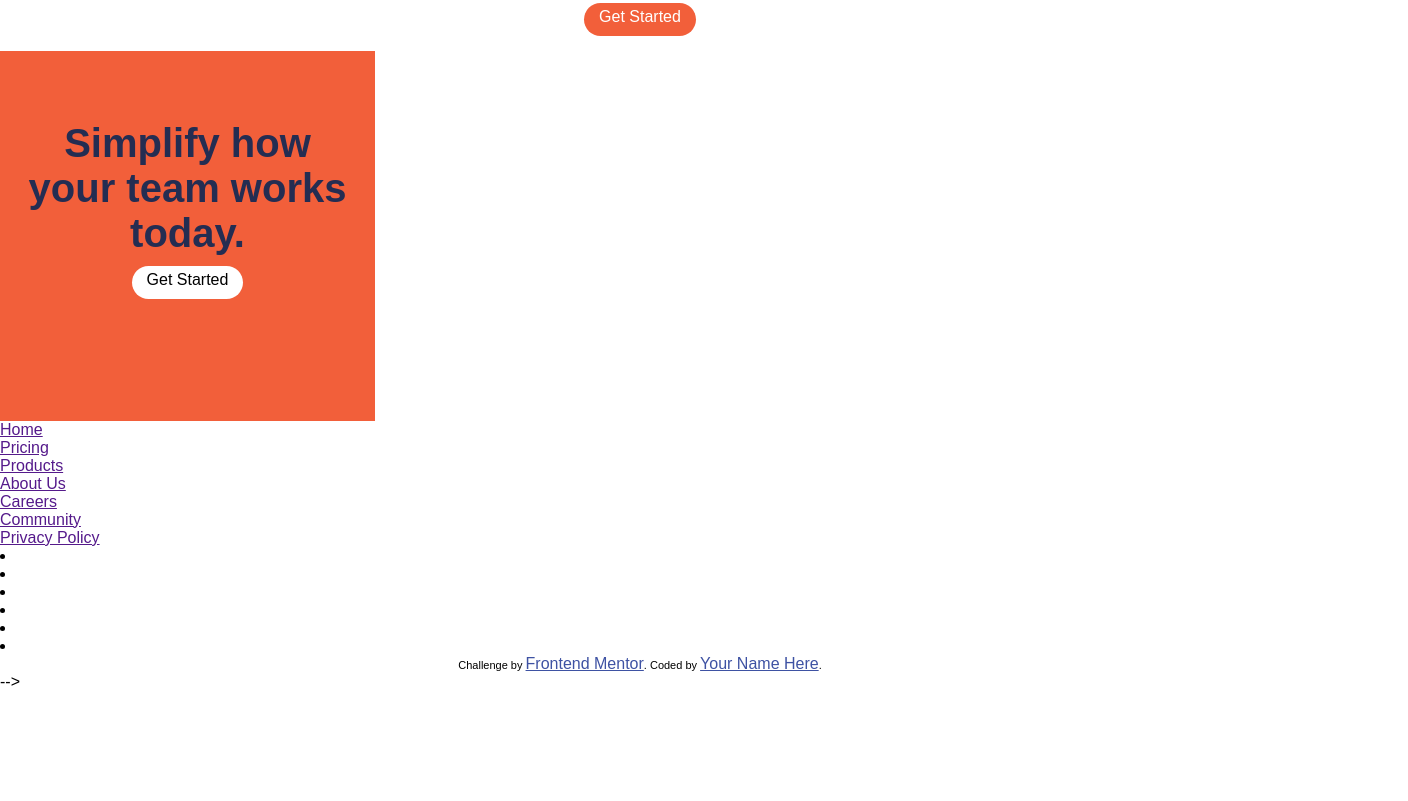
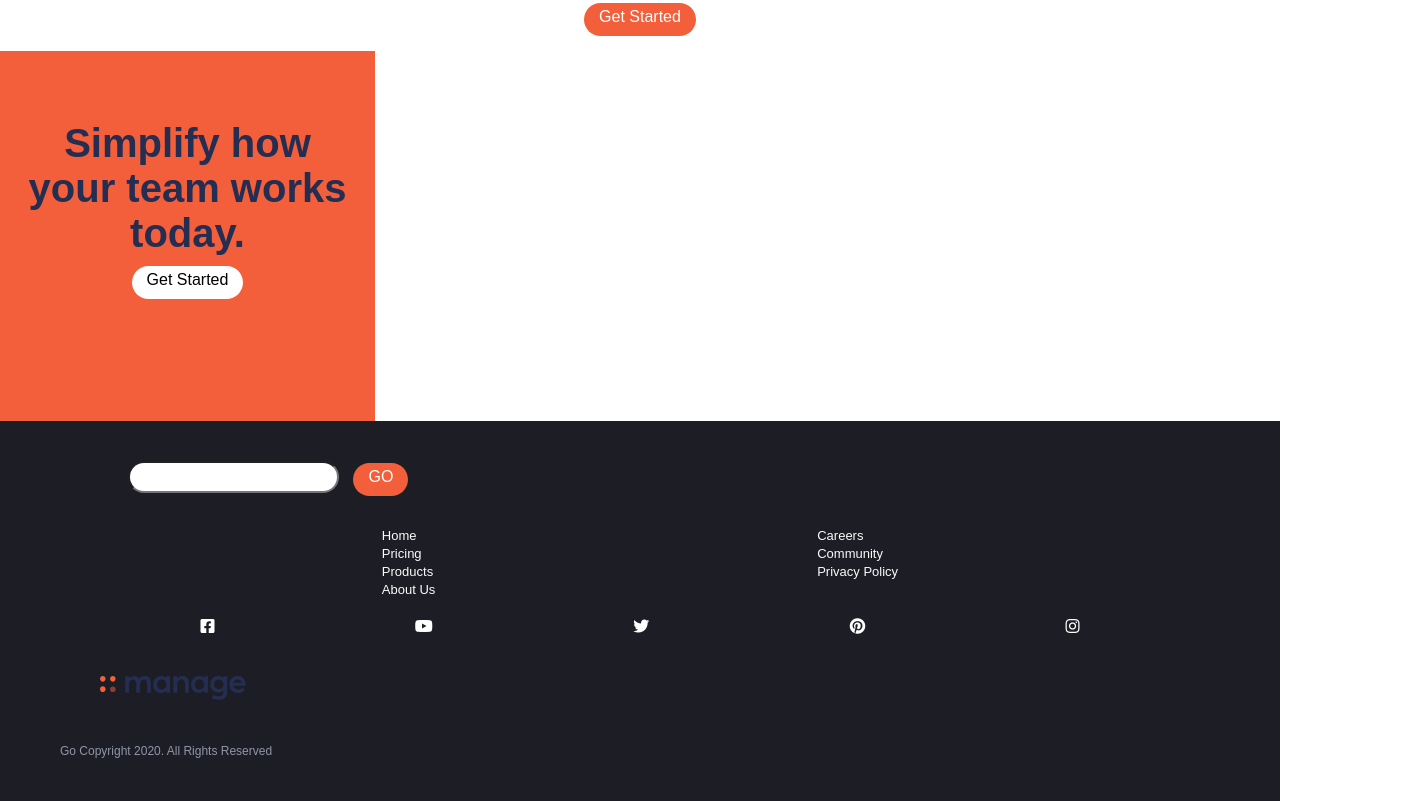
Before and after one commit to ash441/manage-landing-page-master, a plain HTML site: page index.html in a window 1280 px wide. Shown: the part 1125-1926 px from the top of the page, 1408 px wide, since content can reach past the window. Before the commit the page ends 1816 px from the top, so only its background shows below. Drawn offline with nearby package versions, Linux system fonts and the light colour scheme; files whose address does not match are found by name; a web font is replaced by a local one.

Commit message:
css footer done

```diff
--- a/css/style.css
+++ b/css/style.css
@@ -321,3 +321,75 @@ span {
 
 
 /* footer section  */
+
+.footer {
+
+    background-color: hsl(233, 12%, 13%);
+    height: 380px;
+}
+
+.subscribe {
+    padding-top: 30px;
+    position: relative;
+    left: 10%;
+
+}
+
+.subscribe-inp {
+    margin-top: 10px;
+    border-radius: 20px;
+    margin-right: 10px;
+    padding: 5px 0px;
+
+}
+
+.footer-nav ul li {
+
+    list-style: none;
+}
+
+.footer-nav ul li a {
+
+    text-decoration: none;
+    color:hsl(0, 0%, 98%);
+    font-size: 13px;
+}
+
+.footer-nav ul {
+
+    display: flex;
+
+    justify-content: space-evenly;
+    margin-top: 20px;
+}
+
+.footer-social {
+
+    list-style: none;
+    margin-top: 20px;
+    display: flex;
+    justify-content: space-evenly;
+}
+
+.fab {
+
+    color:white;
+
+
+}
+.footer-logo {
+
+    margin: 40px 100px;
+
+
+
+
+}
+
+
+
+.footer-p {
+
+    margin-left: 60px;
+    font-size: 12px;
+}
--- a/index.html
+++ b/index.html
@@ -9,6 +9,7 @@
     <script type="text/javascript" src="//code.jquery.com/jquery-migrate-1.2.1.min.js"></script>
 
     <title>Frontend Mentor | Manage landing page</title>
+    <link rel="stylesheet" href="https://pro.fontawesome.com/releases/v5.10.0/css/all.css" integrity="sha384-AYmEC3Yw5cVb3ZcuHtOA93w35dYTsvhLPVnYs9eStHfGJvOvKxVfELGroGkvsg+p" crossorigin="anonymous"/>
 
     <link rel="stylesheet" href="./css/slick-theme.css">
     <link rel="stylesheet" href="./css/slick.css">
@@ -167,22 +168,35 @@
     </main>
 
 
-    <footer>
+    <footer class="footer">
 
-        <form action="">
+        <div class="subscribe">
 
-        </form>
+            <input class="subscribe-inp" type="text" type="email">
+
+            <button class="button subscribe-btn">GO</button>
+
+        </div>
+
+        <!-- <form action="">
+
+
+        </form> -->
 
         <div class="footer-nav">
 
             <ul>
+                <div class="div1">
                 <li><a href="">Home</a></li>
                 <li><a href="">Pricing</a></li>
                 <li><a href="">Products</a></li>
                 <li><a href="">About Us</a></li>
+            </div>
+            <div class="div2">
                 <li><a href="">Careers</a></li>
                 <li><a href="">Community</a></li>
                 <li><a href="">Privacy Policy</a></li>
+            </div>
             </ul>
 
 
@@ -190,19 +204,22 @@
 
         <div class="footer-social">
 
-            <li><a href=""><i class=“fab fa-facebook-square”></i></a></li>
-            <li><a href=""><i class=“fab fa-youtube”></i></a></li>
-            <li><a href=""><i class=“fab fa-twitter”></i></a></li>
-            <li><a href=""><i class=“fab fa-pinterest”></i></a></li>
-            <li><a href=""><i class=“fab fa-pinterest”></i></a></li>
-            <li><a href=""><i class=“fab fa-instagram”></i></a></li>
+            <li><a href=""><i class="fab fa-facebook-square"></i></a></li>
+            <li><a href=""><i class="fab fa-youtube"></i></a></li>
+            <li><a href=""><i class="fab fa-twitter"></i></a></li>
+            <li><a href=""><i class="fab fa-pinterest"></i></a></li>
+            <li><a href=""><i class="fab fa-instagram"></i></a></li>
 
         </div>
 
-        <div class="footer logo">
 
+        <div class="footer-logo">
+            <img class="footer-log" src="./images/logo.svg" alt="">
         </div>
+        <div class="all-rights">
+        <p class="footer-p">Go Copyright 2020. All Rights Reserved</p>
 
+    </div>
     </footer>
 
     <!--
@@ -210,7 +227,7 @@
     About Us Careers Community Privacy Policy Updates in your inbox… Go Copyright 2020. All Rights Reserved -->
 
 
-    <div class="attribution">
+    <!-- <div class="attribution">
         Challenge by <a href="https://www.frontendmentor.io?ref=challenge" target="_blank">Frontend Mentor</a>. Coded by <a href="#">Your Name Here</a>.
     </div> -->
 
```
